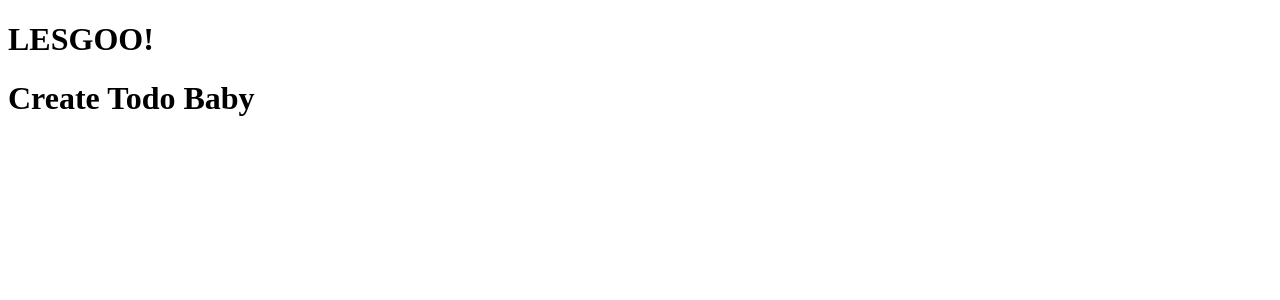
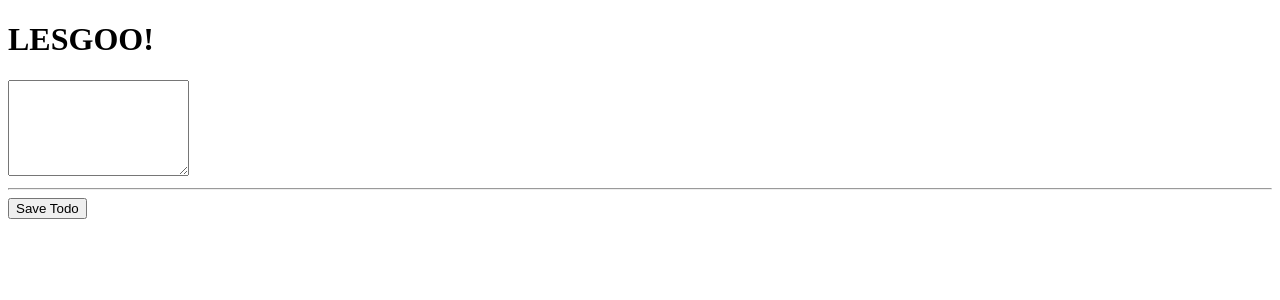
Before and after one commit to pyggyyy/app-pyggysbank, an Angular app: page / in a window 1280 px wide. Shown: the top 300 px of the page. Built offline with nearby package versions, Linux system fonts and the light colour scheme.

Commit message:
Event Bind (Example)

```diff
--- a/src/app/todo-create/todo-create.component.html
+++ b/src/app/todo-create/todo-create.component.html
@@ -1 +1,3 @@
-<h1>Create Todo Baby</h1>
+<textarea rows="6"></textarea>
+<hr>
+<button (click)="onCreate()">Save Todo</button>
--- a/src/app/todo-create/todo-create.component.ts
+++ b/src/app/todo-create/todo-create.component.ts
@@ -6,5 +6,7 @@ import { Component } from '@angular/core';
   styleUrls: ['./todo-create.component.css']
 })
 export class TodoCreateComponent {
-
+  onCreate() {
+    alert('Todo Added')
+  }
 }
```
